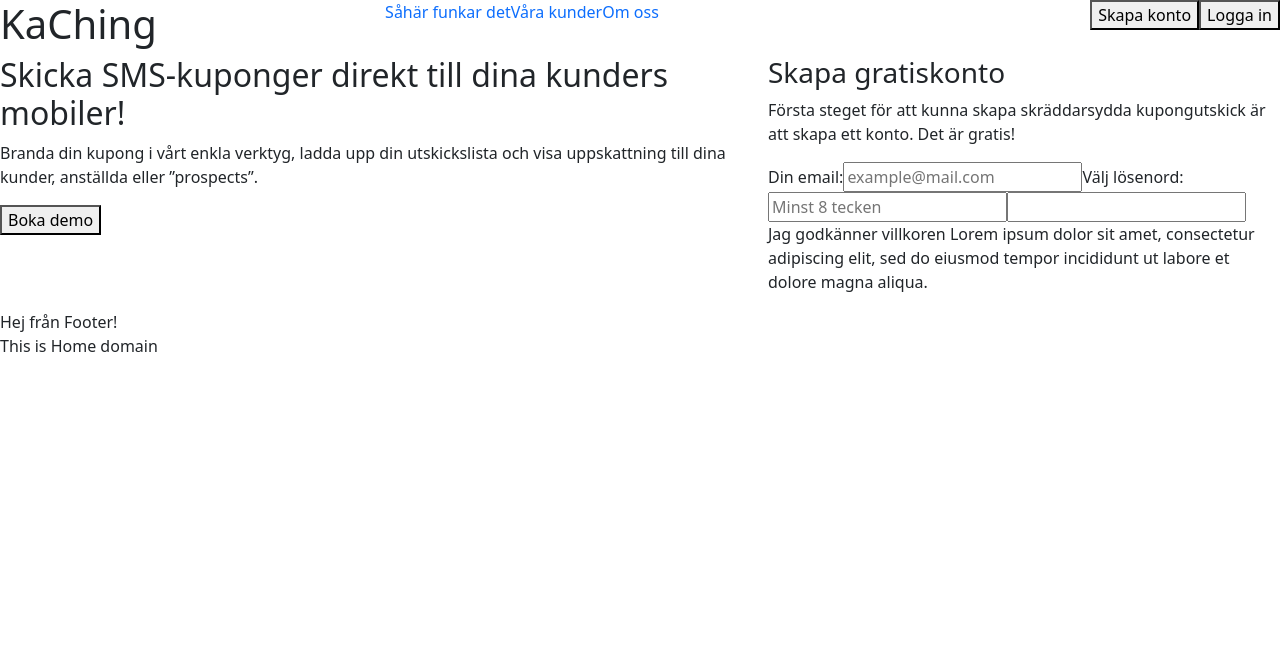
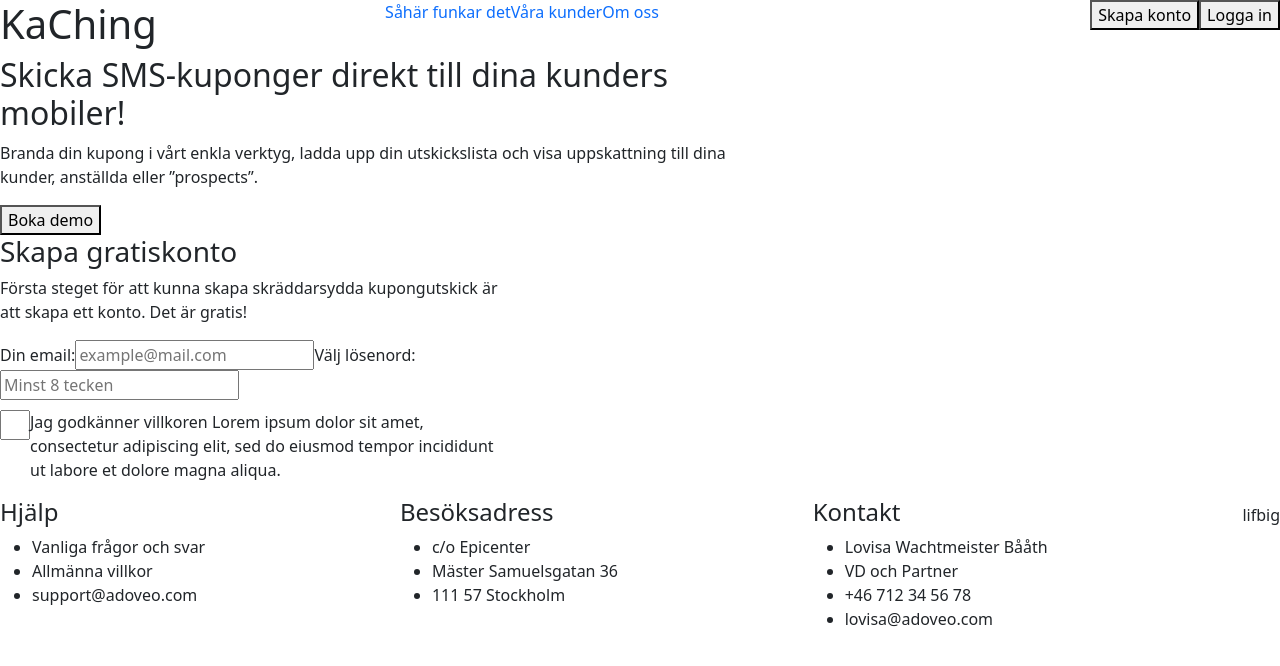
Before and after one commit to NagaVenkata/coupon-system-frontend, a React (Create React App) app: page / in a window 1280 px wide. Shown: the top 666 px of the page. Built offline with nearby package versions, Linux system fonts and the light colour scheme.

Commit message:
testing but styled components looks strange

```diff
--- /dev/null
+++ b/src/App-style.js
@@ -0,0 +1,9 @@
+// import styled from 'styled-components';
+
+// export const App = styled.div`
+//   min-heigth: 100vh;
+//   display: flex;
+//   flex-direction: column;
+
+
+// `;
--- a/src/App.js
+++ b/src/App.js
@@ -3,6 +3,8 @@ import React from 'react';
 import { Provider as ReduxProvider } from "react-redux";
 import "bootstrap/dist/css/bootstrap.min.css"; //why bootstrap?
 import { BrowserRouter as Router, Route, Routes } from "react-router-dom";
+
+import * as Styled from './App-style';
 
 import Home from "./domain/home/index";
 import UserPage from "./domain/userpage/index";
@@ -10,7 +12,7 @@ import UserPage from "./domain/userpage/index";
 function App() {
 
     return (
-          <>
+          <div id="app">
             <Router>
               <Routes>
                 <Route exact path="/" element={<Home />}></Route>
@@ -21,7 +23,7 @@ function App() {
                 {/* <BrowserRouter> */}
                   {/* <CouponSystemMainPage /> */}
                 {/* </BrowserRouter> */}
-          </>
+          </div>
   );
 }
 
--- /dev/null
+++ b/src/components/footer/index-style.js
@@ -0,0 +1,15 @@
+import styled from 'styled-components';
+
+export const Footer = styled.footer`
+    display: flex;
+    flex-wrap: wrap;
+    align-items: baseline;
+    justify-content: space-between;
+    margin-top: auto;
+`;
+
+export const SomeIconWrapper = styled.div`
+  display: flex;
+  justify-content: space-between;
+  align-items: flex-end;
+`;
--- a/src/components/footer/index.js
+++ b/src/components/footer/index.js
@@ -1,10 +1,42 @@
 import React from 'react';
+import * as Styled from './index-style';
 
 export default function Footer() {
   return (
-    <footer id='footer'>
-      Hej från Footer!
+    <Styled.Footer id='footer'>
+        <div>
+          <h4>Hjälp</h4>
+          <ul>
+              <li>Vanliga frågor och svar</li>
+              <li>Allmänna villkor</li>
+              <li>support@adoveo.com</li>
+          </ul>
+        </div>
 
-    </footer>
+        <div>
+          <h4>Besöksadress</h4>
+          <ul>
+              <li>c/o Epicenter</li>
+              <li>Mäster Samuelsgatan 36</li>
+              <li>111 57 Stockholm</li>
+          </ul>
+        </div>
+
+        <div>
+          <h4>Kontakt</h4>
+          <ul>
+              <li>Lovisa Wachtmeister Bååth</li>
+              <li>VD och Partner</li>
+              <li>+46 712 34 56 78</li>
+              <li>lovisa@adoveo.com</li>
+          </ul>
+        </div>
+        <Styled.SomeIconWrapper id="some-icon-wrapper">
+          <p>li</p>
+          <p>fb</p>
+          <p>ig</p>
+        </Styled.SomeIconWrapper>
+
+    </Styled.Footer>
   )
 };
--- a/src/components/header/index.js
+++ b/src/components/header/index.js
@@ -1,5 +1,5 @@
 import React from 'react';
-import * as Styled from './style';
+import * as Styled from './index-style';
 
 import RegisterBtn from '../../components/button/register-btn';
 import LoginBtn from '../../components/button/login-btn';
--- a/src/components/main/create-account-style.js
+++ b/src/components/main/create-account-style.js
@@ -2,6 +2,16 @@ import styled from 'styled-components';
 
 export const ColumnWrapperR = styled.div`
     width: 40%;
+`;
+
+export const TermsWrapper = styled.div`
+    display: flex;
+    margin-top: 10px;
+`;
+
+export const TermsCheckbox = styled.input`
+    width: 30px;
+    height: 30px;
 `;
 
 
--- a/src/components/main/create-account.js
+++ b/src/components/main/create-account.js
@@ -13,8 +13,11 @@ export default function CreateAccount() {
             <label id='label-user-password'>Välj lösenord:</label>
             <input type='text' id='user-password' name='user-password' placeholder='Minst 8 tecken'/>
 
-            <input id='checkbox'></input>
-            <p>Jag godkänner villkoren Lorem ipsum dolor sit amet, consectetur adipiscing elit, sed do eiusmod tempor incididunt ut labore et dolore magna aliqua.</p>
+            <Styled.TermsWrapper id="termsWrapper">
+              <Styled.TermsCheckbox id='checkbox'></Styled.TermsCheckbox>
+              <p>Jag godkänner villkoren Lorem ipsum dolor sit amet, consectetur adipiscing elit, sed do eiusmod tempor incididunt ut labore et dolore magna aliqua.</p>
+            </Styled.TermsWrapper>
+
         </form>
 
     </Styled.ColumnWrapperR>
--- a/src/components/main/index-style.js
+++ b/src/components/main/index-style.js
@@ -2,20 +2,10 @@ import styled from 'styled-components';
 
 export const ColumnWrapper = styled.div`
     display: flex;
+    flex-direction: column;
+    flex-wrap: wrap;
 `;
 
 export const ColumnWrapperL = styled.div`
     width: 60%;
 `;
-
-
-// <main id='main'>
-// <div id="column-wrapper">
-//   <div id='column-wrapper-L'>
-//     <h2>Skicka SMS-kuponger direkt till dina kunders mobiler! </h2>
-//     <p>Branda din kupong i vårt enkla verktyg, ladda upp din utskickslista och visa uppskattning till dina kunder, anställda eller ”prospects”.</p>
-//     <DemoBtn />
-//   </div>
-//   <CreateAccount />
-// </div>
-// </main>
--- a/src/domain/home/index.js
+++ b/src/domain/home/index.js
@@ -10,7 +10,6 @@ export default function Home() {
         <Header />
         <Main />
         <Footer />
-        This is Home domain
     </>
   )
 };
```
Also changed, not shown: src/components/header/index-style.js (renamed from src/components/header/style.js).
